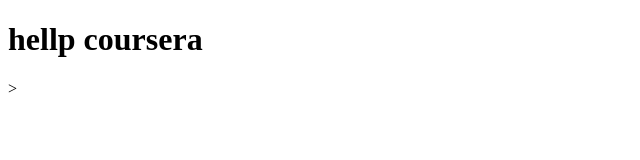
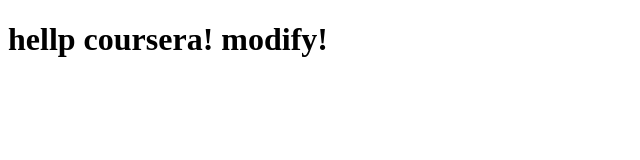
Before and after one commit to chyeh2016/coursera-test, a plain HTML site: page site/index.html in a window 1280 px wide. Shown: the whole page, without its empty margins (0-640 px from the left). Drawn offline with Linux system fonts and the light colour scheme.

Commit message:
small addition to our page message

```diff
--- a/site/index.html
+++ b/site/index.html
@@ -1,9 +1,9 @@
 <!DOCTYPE html>
 <html>
 <head>
-	<title>hello coursera</title>
+	<title>hello coursera!</title>
 </head>
 <body>
-<h1>hellp coursera</h1>>
+<h1>hellp coursera! modify!</h1>
 </body>
 </html>
```
